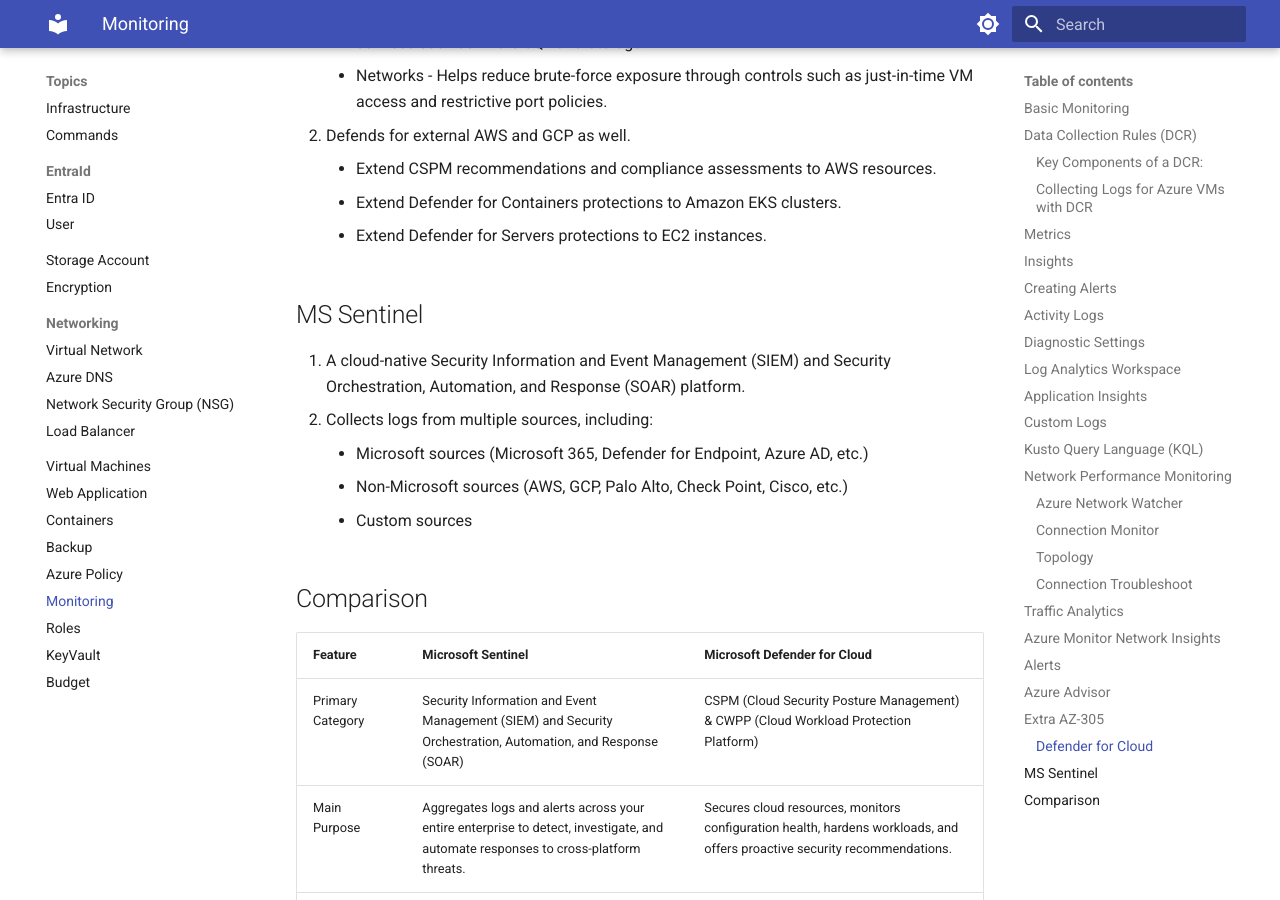
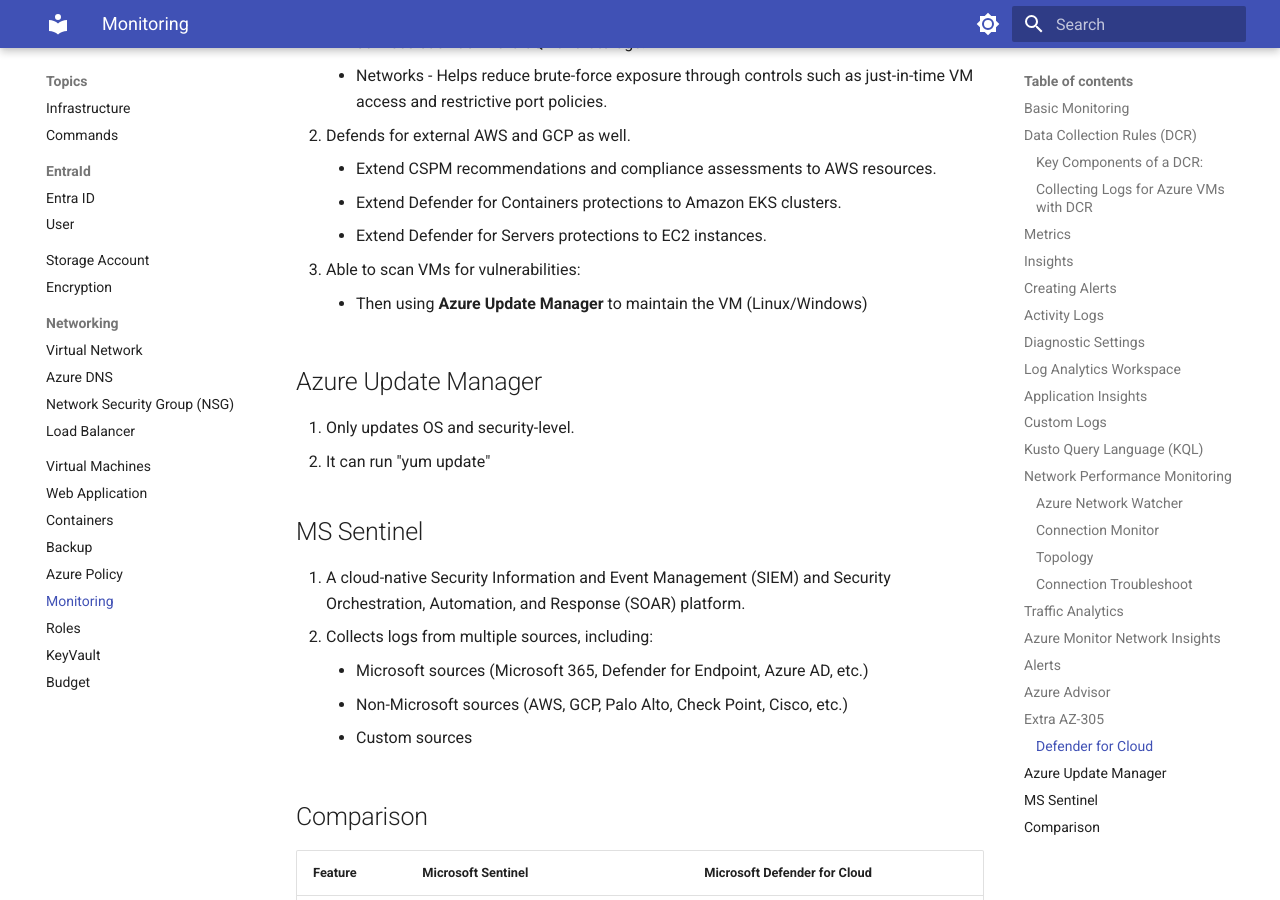
Before and after one commit to yoonghan/AZ-104-Azure-Administrator-Associate, an MkDocs documentation site: the page built from docs/Monitoring.md, in a window 1280 px wide and 900 px high, scrolled down 6870 px. Built offline with MkDocs 1.6.1 and Material for MkDocs 9.7.7, drawn with Linux system fonts in a browser that asks for light colours.

Commit message:
Add Azure update manager

```diff
--- a/docs/Monitoring.md
+++ b/docs/Monitoring.md
@@ -164,6 +164,12 @@
     - Extend CSPM recommendations and compliance assessments to AWS resources.
     - Extend Defender for Containers protections to Amazon EKS clusters.
     - Extend Defender for Servers protections to EC2 instances.
+3. Able to scan VMs for vulnerabilities:
+    - Then using **Azure Update Manager** to maintain the VM (Linux/Windows)
+
+## Azure Update Manager
+1. Only updates OS and security-level.
+2. It can run "yum update"
 
 ## MS Sentinel
 1. A cloud-native Security Information and Event Management (SIEM) and Security Orchestration, Automation, and Response (SOAR) platform.
```
Also changed, not shown: docs/AzurePolicy.md (+2 -1 lines).
